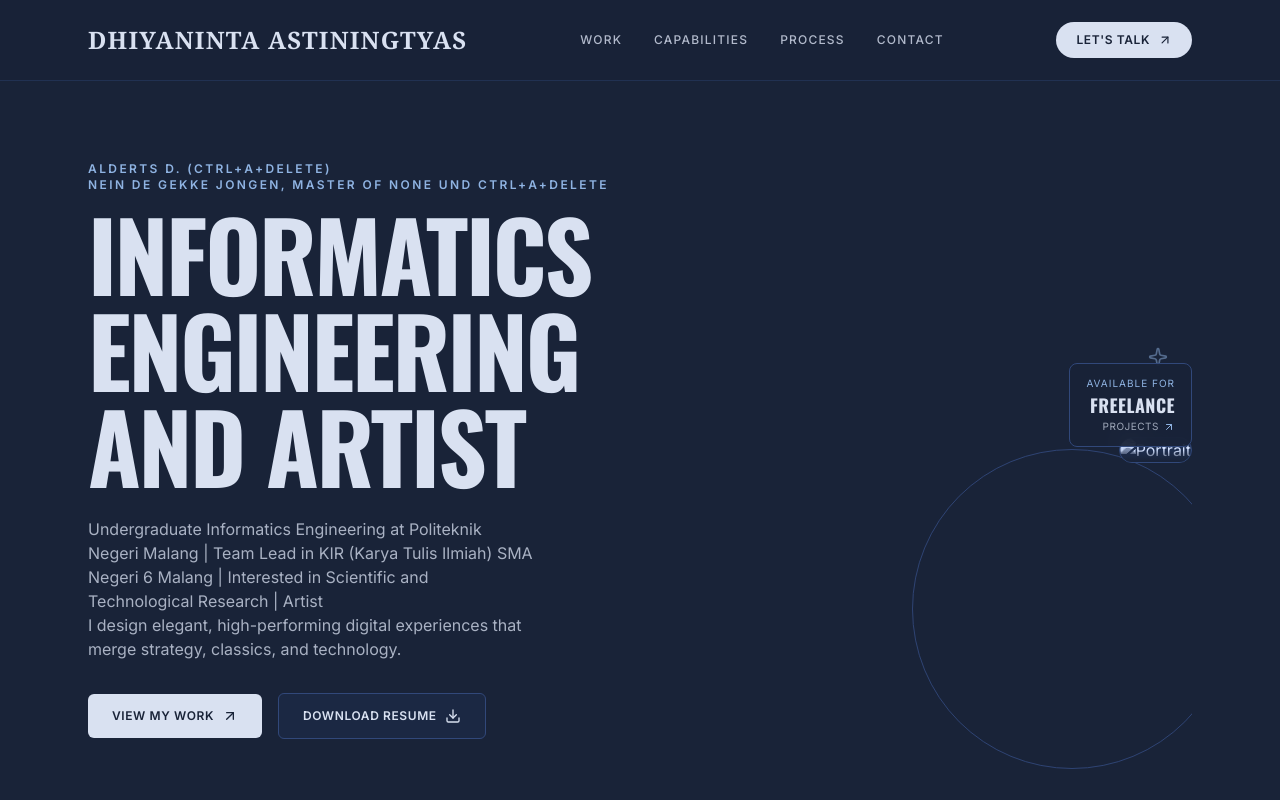
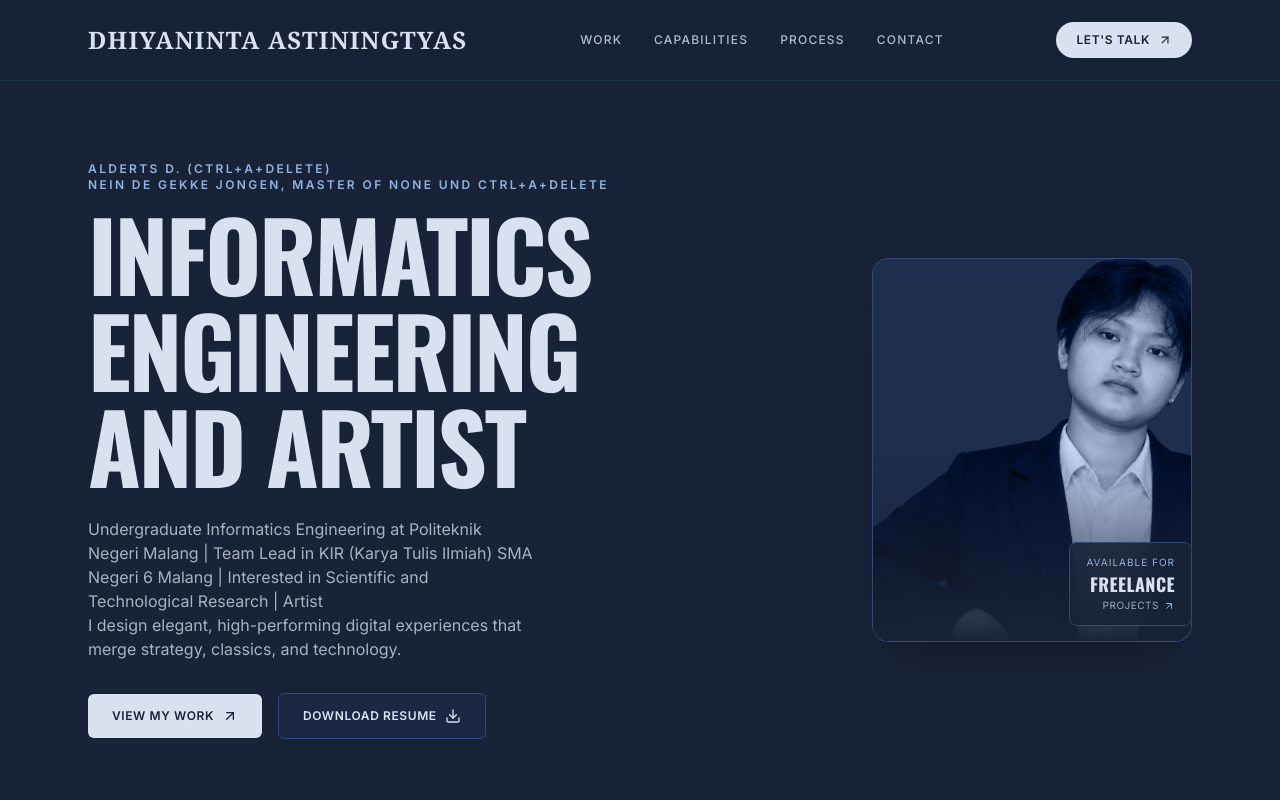
Before and after one commit to dhiyaninta/My-First-Repositoy, a plain HTML site: page portofolio/index.html in a window 1280 px wide. Shown: the top 800 px of the page. Drawn offline with nearby package versions, Linux system fonts and the light colour scheme.

Commit message:
mengubah ukuran foto

```diff
--- a/portofolio/index.html
+++ b/portofolio/index.html
@@ -103,13 +103,12 @@
                 <i data-lucide="sparkle" class="absolute right-6 bottom-24 w-5 h-5 text-jordy animate-pulse"></i>
 
                 <!-- Portrait Container -->
-                <div class="relative w-90 sm:w-100 h-160 rounded-2xl overflow-hidden border border-yinmn bg-cadet shadow-2x1">
-                    <img src="portofolio/potretDiri.png"
-                         alt="Portrait"
-                         class="w-full h-full object-cover object-center mix-blend-luminosity opacity-100 hover:mix-blend-normal transition duration-500">
-                    <div class="absolute inset-0 bg-gradient-to-t from-oxford via-transparent to-transparent"></div>
+                <div class="relative w-72 sm:w-80 h-96 rounded-2xl overflow-hidden border border-yinmn bg-cadet shadow-2xl">
+                    <img src="./potretDiri.png"
+                        alt="Portrait"
+                        class="w-full h-full object-cover object-center mix-blend-luminosity opacity-100 hover:mix-blend-normal transition duration-500">
+                        <div class="absolute inset-0 bg-gradient-to-t from-oxford via-transparent to-transparent"></div>
                 </div>
-
                 <!-- Freelance Badge -->
                 <div class="absolute bottom-4 right-0 bg-oxford/90 backdrop-blur-md border border-yinmn px-4 py-3 rounded-lg text-right">
                     <span class="block text-[10px] uppercase tracking-widest text-jordy">Available For</span>
```
